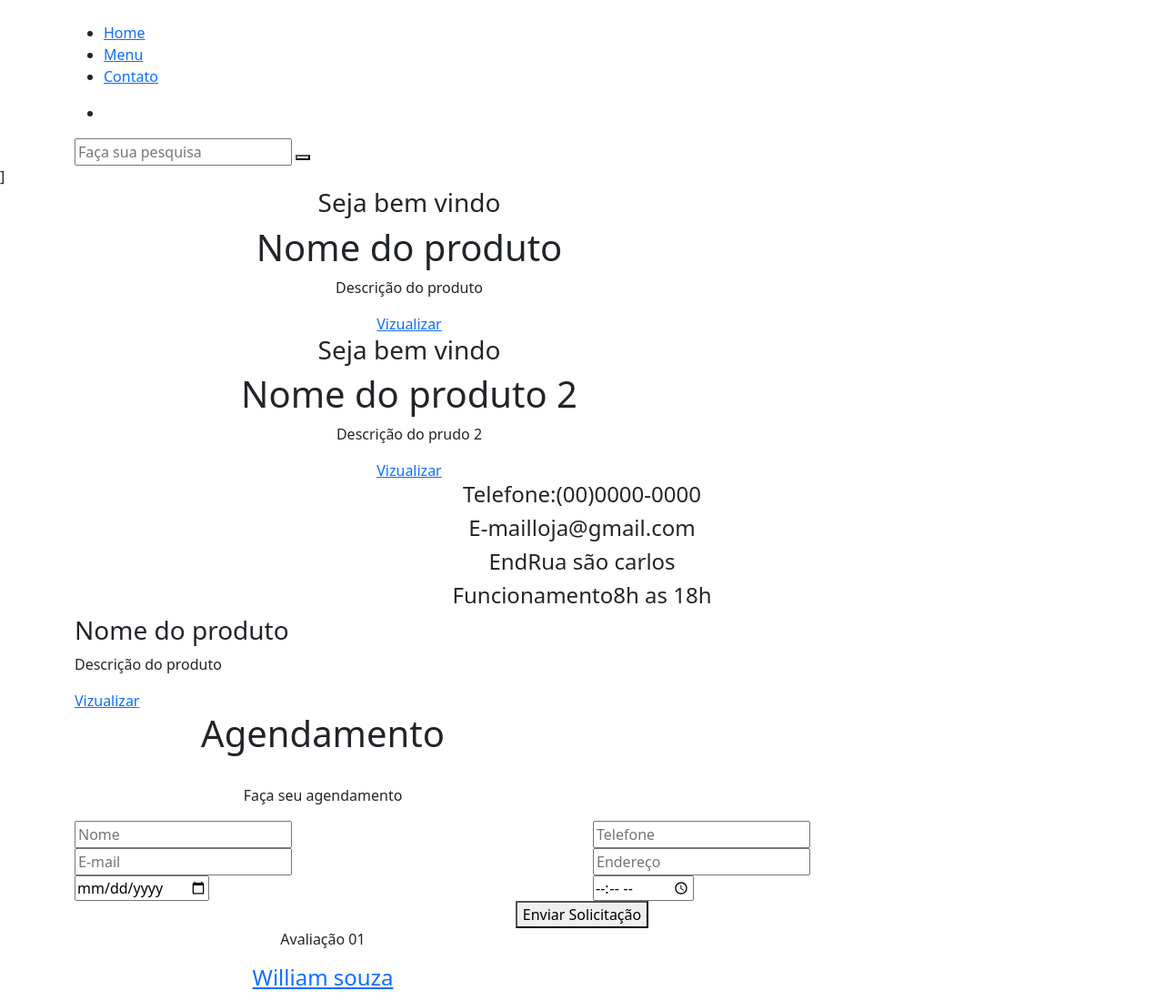
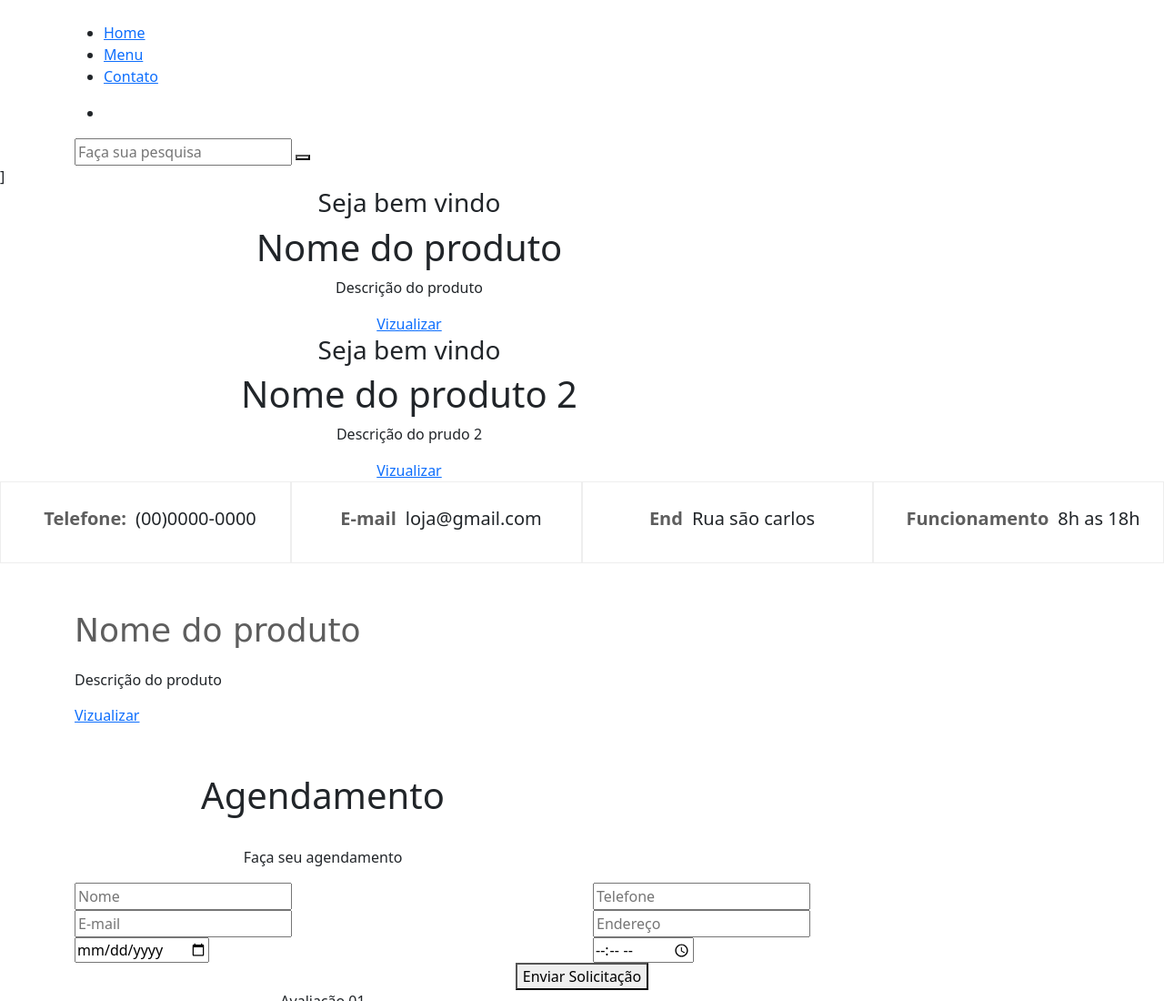
Before and after one commit to Danilo8922/loja-de-caf-dev-samurai, a plain HTML site: page home.html in a window 1280 px wide. Shown: the top 1100 px of the page at 91% size. Drawn offline with nearby package versions, Linux system fonts and the light colour scheme.

Commit message:
estilizando com css

```diff
--- a/home.html
+++ b/home.html
@@ -4,6 +4,7 @@
     <meta charset="UTF-8">
     <meta name="viewport" content="width=device-width, initial-scale=1.0">
     <title>projeto - home</title>
+    <link rel="stylesheet" href="style.css">
     <link href="https://cdn.jsdelivr.net/npm/bootstrap@5.3.3/dist/css/bootstrap.min.css" rel="stylesheet" integrity="sha384-QWTKZyjpPEjISv5WaRU9OFeRpok6YctnYmDr5pNlyT2bRjXh0JMhjY6hW+ALEwIH" crossorigin="anonymous">
 </head>
 <body>
--- /dev/null
+++ b/style.css
@@ -0,0 +1,77 @@
+/* contatc info*/
+
+.single-contact{
+    float: left;
+    position: relative;
+    width: 25%;
+}
+
+.information h4 {
+    font-size: 20px;
+    font-weight: 400;
+    position: relative;
+    z-index: 2;
+}
+
+.information h4 span{
+    color: #5e5e5e;
+    font-weight: 700;
+    padding: 10px;
+}
+
+.single-contact::after{
+    background: #614a3d none repeat scroll 0 0;
+    border-color: #614a3d;
+    box-shadow: 0 0 15px rgba(0, 0, 0, 0.4);
+    height: 90px;
+    left: 0;
+    opacity: 0;
+    -ms-filter: "progrid:DXImageTransform.Microsoft.Alpha(opacity=0)";
+    -webkit-transition: all 0.2s ease 0s;
+    transition: all o.2s ease 0s;
+    width: 100%;
+}
+
+.single-contact:hover{
+    border-color:  #614a3d;
+}
+
+.single-contact:hover::after{
+    opacity: 1;
+    -ms-filter: "progrid:DXImageTransform.Microsoft.Alpha(opacity=100)";
+}
+
+.information{
+    border: 1px solid #eeeeee;
+    padding: 28px 0;
+}
+
+.single-contact:hover .information h4, .single-contact:hover .information h4 span{
+    color: #ffffff;
+    top: 3px;
+}
+
+/* About area*/
+
+.about-text h3{
+    color: #5e5e5e;
+    font-family: Cougette, cursive;
+    margin-bottom: 21px;
+    font-size: 36px;
+}
+
+.about-text > p:nth-child(2){
+    margin-bottom: 15px;
+}
+
+.about-text > p:nth-child(3){
+    margin-bottom: 46px;
+}
+
+.about-text{
+    padding: 52px 0;
+    position: relative;
+    z-index: 2;
+}
+
+/* Special area*/
```
